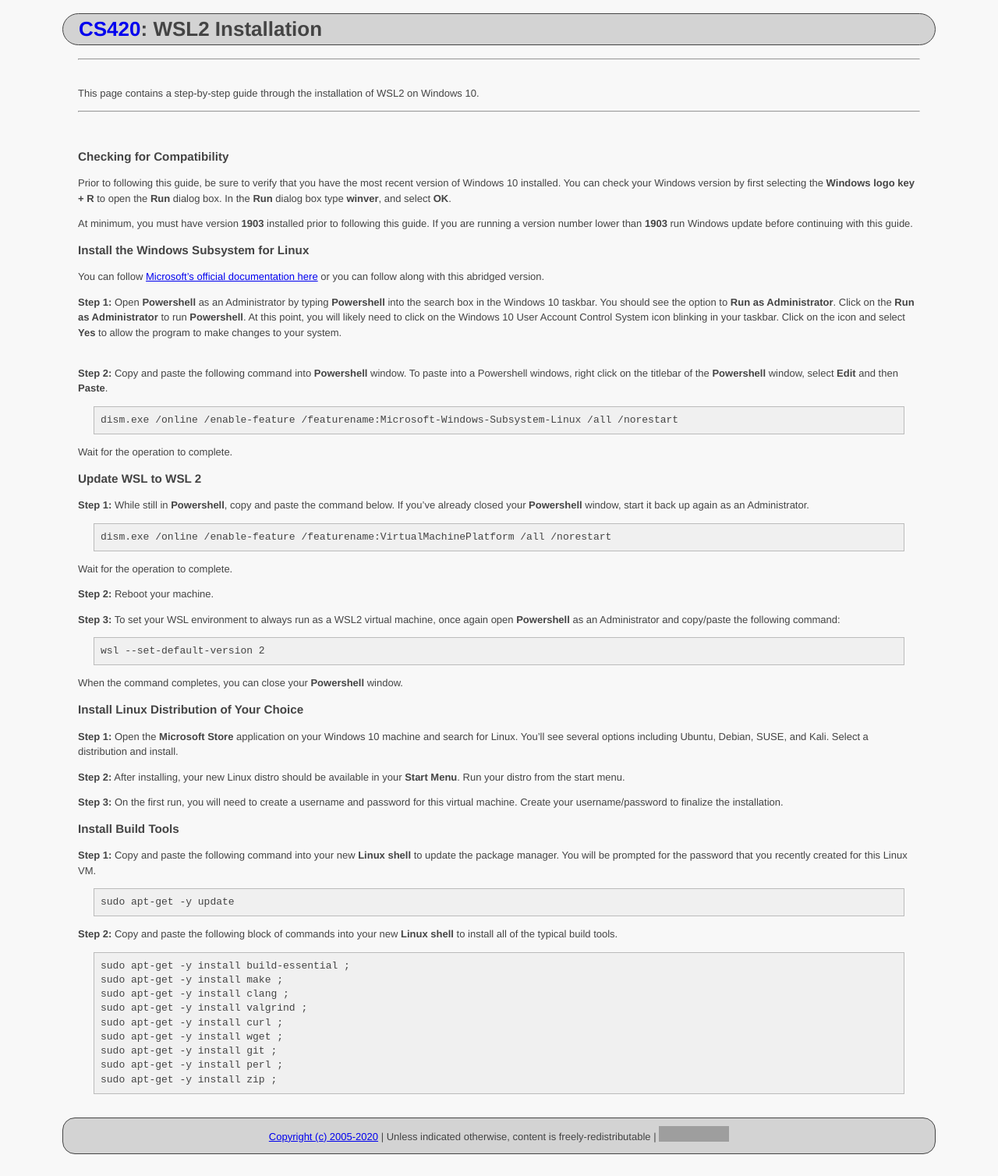
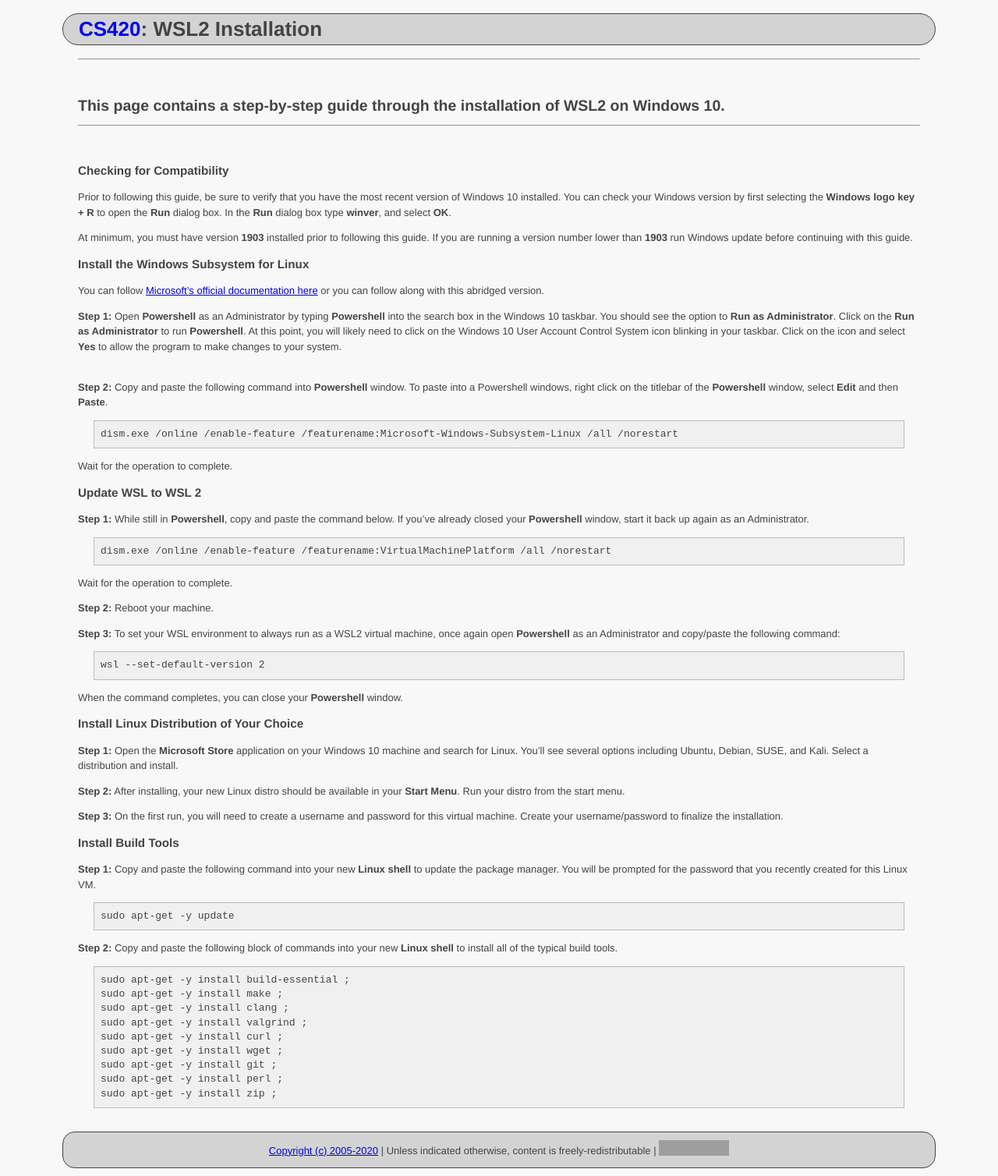
Before and after one commit to ycpcs/cs420-fall2020, a Jekyll site: the page built from resources/wsl2_installation.md, in a window 1280 px wide. Shown: the whole page at 78% size. Built offline with Jekyll 4.4.1, drawn with Linux system fonts in a browser that asks for light colours; grey boxes are pictures that could not be loaded.

```diff
--- a/resources/wsl2_installation.md
+++ b/resources/wsl2_installation.md
@@ -5,7 +5,7 @@ title: WSL2 Installation
 ---
 
 <hr><br>
-This page contains a step-by-step guide through the installation of WSL2 on Windows 10.
+## This page contains a step-by-step guide through the installation of WSL2 on Windows 10.
 
 <hr><br><!-- =============================================================== -->
 
```
